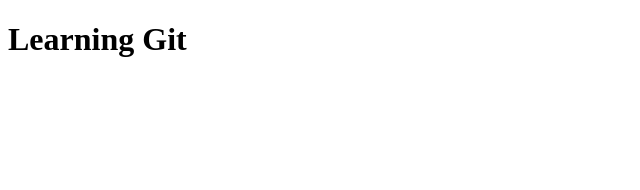
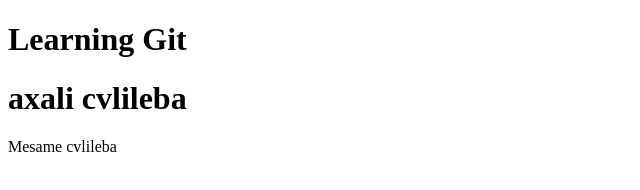
Before and after one commit to elene633/my-project, a plain HTML site: page index.html in a window 1280 px wide. Shown: the whole page, without its empty margins (0-640 px from the left). Drawn offline with Linux system fonts and the light colour scheme.

Commit message:
mesame komentari

```diff
--- a/index.html
+++ b/index.html
@@ -7,5 +7,7 @@
 </head>
 <body>
     <h1> Learning Git</h1>
+    <h1>axali cvlileba</h1>
+    <p>Mesame cvlileba</p>
 </body>
 </html>
```
